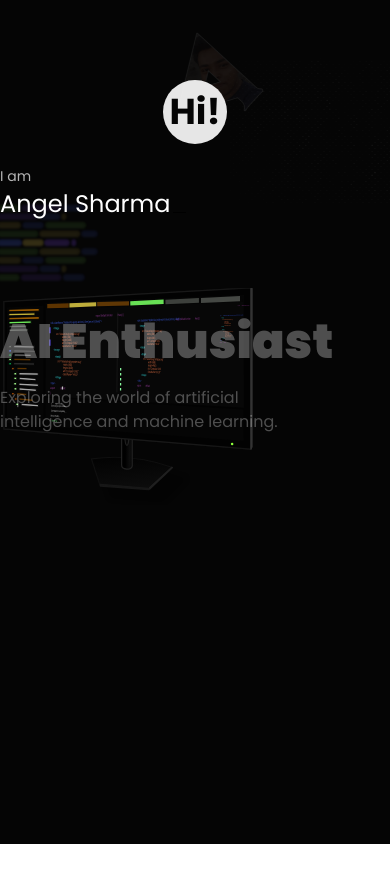
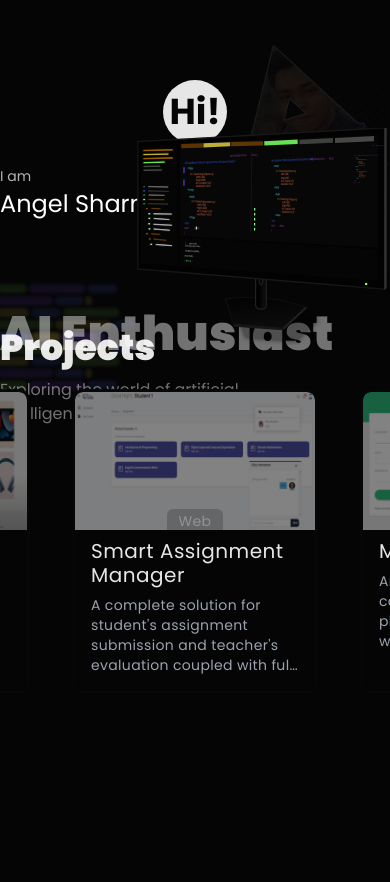
Before and after one commit to angel-dev-cse/angel-dev-cse.github.io, a Next.js app: page / in a window 390 px wide. Shown: the top 882 px of the page. Before the commit the page ends 844 px from the top, so only its background shows below. Built offline with nearby package versions, Linux system fonts and the light colour scheme.

Commit message:
animation fixes

```diff
--- /dev/null
+++ b/app/components/SmoothScrolling.tsx
@@ -0,0 +1,12 @@
+"use client";
+import { ReactLenis } from "@studio-freight/react-lenis";
+
+function SmoothScrolling({ children }) {
+  return (
+    <ReactLenis root options={{ lerp: 0.1, duration: 0.5, smoothTouch: true }}>
+      {children}
+    </ReactLenis>
+  );
+}
+
+export default SmoothScrolling;
--- a/app/globals.css
+++ b/app/globals.css
@@ -33,4 +33,8 @@ body {
   .text-balance {
     text-wrap: balance;
   }
+
+  .scrollbar-hide::-webkit-scrollbar {
+    display: none;
+  }
 }
--- a/app/layout.tsx
+++ b/app/layout.tsx
@@ -1,14 +1,6 @@
-import type { Metadata } from "next";
-import { Inter } from "next/font/google";
+import SmoothScrolling from "./components/SmoothScrolling";
 import { poppinsRegular } from "./ui/fonts";
 import "./globals.css";
-
-const inter = Inter({ subsets: ["latin"] });
-
-export const metadata: Metadata = {
-  title: "Angel Sharma",
-  description: "Portfolio of Angel Sharma",
-};
 
 export default function RootLayout({
   children,
@@ -19,8 +11,11 @@ export default function RootLayout({
     <html lang="en">
       <head>
         <link rel="icon" href="/assets/favicon.ico" />
+        <title>Angel Sharma</title>
       </head>
-      <body className={poppinsRegular.className}>{children}</body>
+      <body className={`${poppinsRegular.className} scrollbar-hide`}>
+        <SmoothScrolling>{children}</SmoothScrolling>
+      </body>
     </html>
   );
 }
--- a/app/page.tsx
+++ b/app/page.tsx
@@ -1,87 +1,87 @@
+import Hero from "@/app/pages/Hero";
+import Projects from "@/app/pages/Projects";
+
+export default function Home() {
+  return (
+    <main
+      className="relative bg-black-100 flex flex-col justify-center items-center overflow-hidden mx-auto px-0 sm:px-20"
+      style={{
+        backgroundImage: "url('/assets/images/background.png')",
+        backgroundSize: "cover",
+        backgroundRepeat: "no-repeat",
+        backgroundPositionY: "top",
+      }}
+    >
+      <div className="max-w-full w-full">
+        <Hero />
+        <Projects />
+      </div>
+    </main>
+  );
+}
+
+// "use client";
+
+// import { useEffect, useRef } from "react";
+// import { motion, useAnimation } from "framer-motion";
 // import Hero from "@/app/pages/Hero";
 // import Projects from "@/app/pages/Projects";
 
 // export default function Home() {
+//   const controls = useAnimation();
+//   const containerRef = useRef<HTMLDivElement>(null);
+
+//   useEffect(() => {
+//     const handleScroll = (event: WheelEvent) => {
+//       event.preventDefault();
+//       const delta = Math.sign(event.deltaY);
+//       if (delta > 0) {
+//         controls.start({ y: "-100vh" });
+//       } else {
+//         controls.start({ y: "0vh" });
+//       }
+//     };
+
+//     const container = containerRef.current;
+
+//     if (container) {
+//       container.addEventListener("wheel", handleScroll);
+//     }
+
+//     return () => {
+//       if (container) {
+//         container.removeEventListener("wheel", handleScroll);
+//       }
+//     };
+//   }, [controls]);
+
 //   return (
-//     <main
-//       className="relative bg-black-100 flex flex-col justify-center items-center overflow-hidden mx-auto px-0 sm:px-20"
+//     <div
+//       ref={containerRef}
+//       className="overflow-hidden h-screen flex flex-col mx-auto px-0 sm:px-20"
 //       style={{
 //         backgroundImage: "url('/assets/images/background.png')",
 //         backgroundSize: "cover",
 //         backgroundRepeat: "no-repeat",
 //         backgroundPositionY: "top",
+//         backgroundAttachment: "fixed"
 //       }}
 //     >
-//       <div className="max-w-full w-full">
+//       <motion.div
+//         animate={controls}
+//         initial={{ y: "0vh" }}
+//         transition={{ duration: 0.5 }}
+//         className="h-screen"
+//       >
 //         <Hero />
+//       </motion.div>
+//       <motion.div
+//         animate={controls}
+//         initial={{ y: "100vh" }}
+//         transition={{ duration: 0.5 }}
+//       >
 //         <Projects />
-//       </div>
-//     </main>
+//       </motion.div>
+//     </div>
 //   );
 // }
-
-"use client";
-
-import { useEffect, useRef } from "react";
-import { motion, useAnimation } from "framer-motion";
-import Hero from "@/app/pages/Hero";
-import Projects from "@/app/pages/Projects";
-
-export default function Home() {
-  const controls = useAnimation();
-  const containerRef = useRef<HTMLDivElement>(null);
-
-  useEffect(() => {
-    const handleScroll = (event: WheelEvent) => {
-      event.preventDefault();
-      const delta = Math.sign(event.deltaY);
-      if (delta > 0) {
-        controls.start({ y: "-100vh" });
-      } else {
-        controls.start({ y: "0vh" });
-      }
-    };
-
-    const container = containerRef.current;
-
-    if (container) {
-      container.addEventListener("wheel", handleScroll);
-    }
-
-    return () => {
-      if (container) {
-        container.removeEventListener("wheel", handleScroll);
-      }
-    };
-  }, [controls]);
-
-  return (
-    <div
-      ref={containerRef}
-      className="overflow-hidden h-screen flex flex-col mx-auto px-0 sm:px-20"
-      style={{
-        backgroundImage: "url('/assets/images/background.png')",
-        backgroundSize: "cover",
-        backgroundRepeat: "no-repeat",
-        backgroundPositionY: "top",
-        backgroundAttachment: "fixed"
-      }}
-    >
-      <motion.div
-        animate={controls}
-        initial={{ y: "0vh" }}
-        transition={{ duration: 0.5 }}
-        className="h-screen"
-      >
-        <Hero />
-      </motion.div>
-      <motion.div
-        animate={controls}
-        initial={{ y: "100vh" }}
-        transition={{ duration: 0.5 }}
-      >
-        <Projects />
-      </motion.div>
-    </div>
-  );
-}
--- a/app/pages/Hero.tsx
+++ b/app/pages/Hero.tsx
@@ -82,9 +82,9 @@ export default function Hero() {
   return (
     <div id="hero" className="flex flex-col relative sm:h-screen">
       <motion.div
-        initial={{ opacity: 0, y: 50 }}
-        animate={{ opacity: 1, y: 0 }}
-        transition={{ duration: 0.5 }}
+        initial={{ opacity: 0 }}
+        animate={{ opacity: 1 }}
+        transition={{ duration: 2 }}
       >
         <div className="flex items-center justify-center sm:items-start sm:justify-start mt-20">
           <motion.div
@@ -148,13 +148,15 @@ export default function Hero() {
           </motion.div>
         </div>
 
-        <div className="md:absolute top-36 md:left-[40em] w-full h-full pointer-events-none justify-center">
-          <Image
+          <div className="absolute top-32 right-0 justify-center">
+            <motion.img
               src="/assets/svg/computer.svg"
               width={1}
               height={1}
               alt="Computer SVG"
               className="w-64 h-56 sm:w-80 sm:h-72 md:w-[35rem] md:h-[25rem]"
+              whileHover={{ scale: 1.1 }}
+              transition={{ duration: 0.3 }}
             />
           </div>
       </motion.div>
--- a/app/pages/Projects.tsx
+++ b/app/pages/Projects.tsx
@@ -26,16 +26,11 @@ export default function Projects() {
         "An Android app where users can listen to music, create playlists, and share them with friends. Users can also follow their favorite artists and get notified when they release new music.",
       category: "Android",
       image: "/assets/images/melodious.png",
-    }
+    },
   ];
 
   return (
     <div id="projects" className="flex flex-col text-white-100 h-screen mt-10">
-      <motion.div
-        initial={{ opacity: 0, y: 50 }}
-        animate={{ opacity: 1, y: 0 }}
-        transition={{ duration: 0.5 }}
-      >
       <div className={`${poppinsExtraBold.className} text-4xl`}>Projects</div>
       <div className="flex flex-row justify-center items-center text-center">
         {projects.map((project) => (
@@ -48,7 +43,6 @@ export default function Projects() {
           />
         ))}
       </div>
-      </motion.div>
     </div>
   );
 }
--- a/package.json
+++ b/package.json
@@ -12,6 +12,7 @@
   },
   "homepage": "https://angel-dev-cse.github.io",
   "dependencies": {
+    "@studio-freight/react-lenis": "^0.0.47",
     "framer-motion": "^11.3.30",
     "next": "14.2.6",
     "react": "^18",
```
Also changed, not shown: 1 other file (tests, documents, lock files or other folders). Lines whose indentation alone changed are shown as unchanged.
